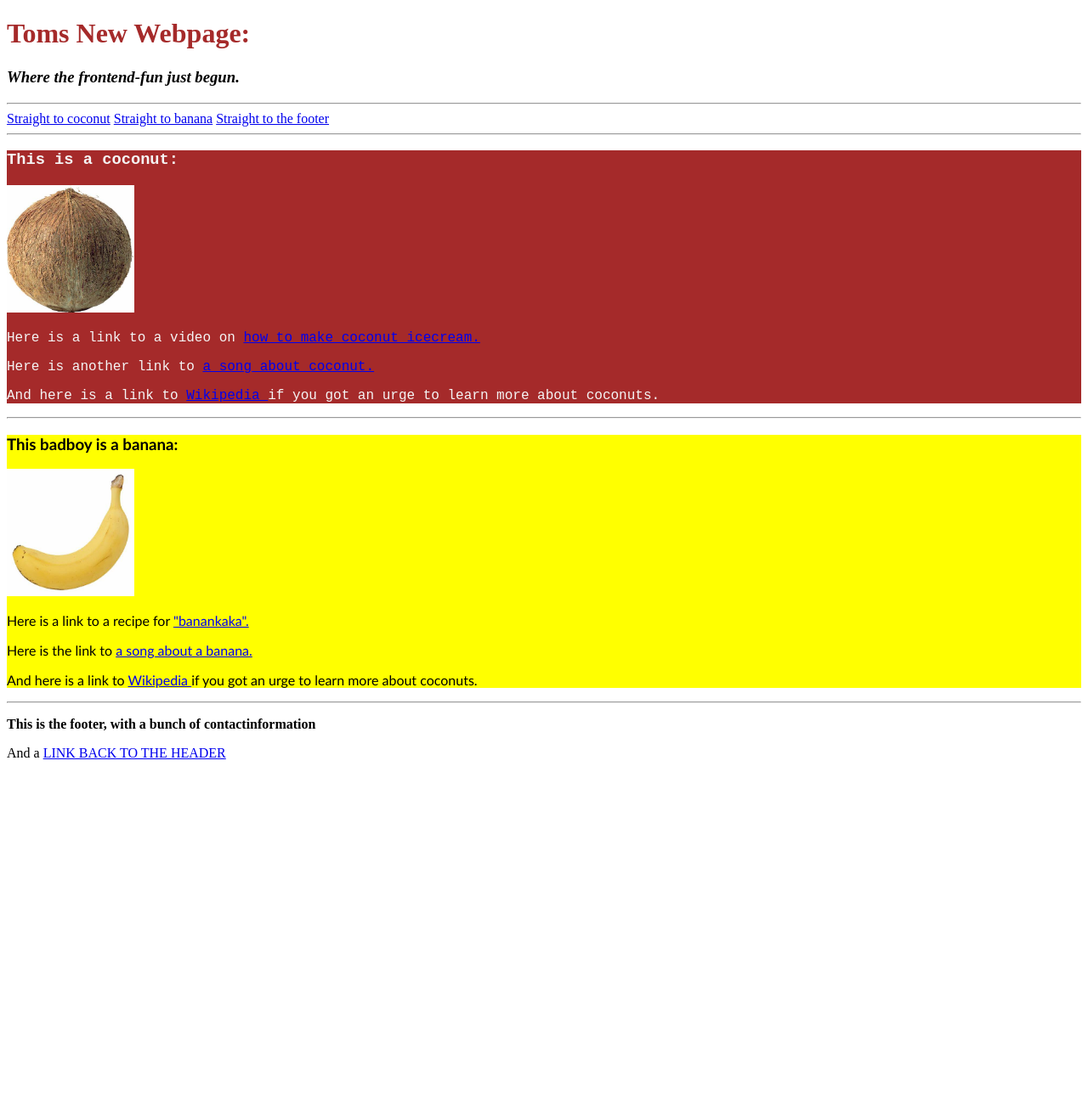
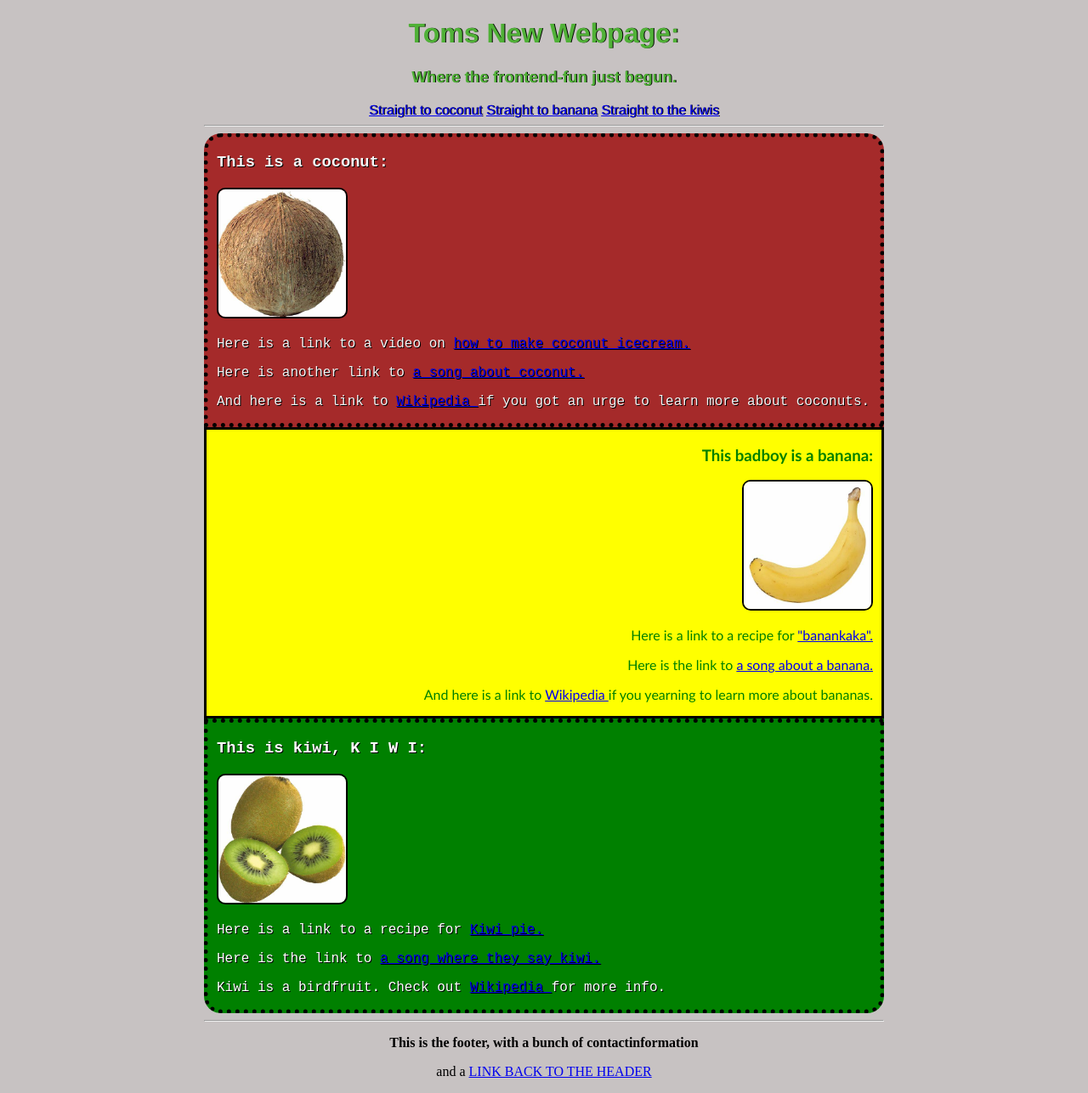
Before and after one commit to TomLindblad/Assignment1, a plain HTML site: page index.html in a window 1280 px wide. Shown: the whole page at 85% size. Before the commit the page ends 912 px from the top, so only its background shows below. Drawn offline with Linux system fonts and the light colour scheme.

Commit message:
added kiwi

```diff
--- a/Styles/styles.css
+++ b/Styles/styles.css
@@ -1,18 +1,62 @@
-h1
+
+body
 {
-    color: brown;
+    background-color: rgb(199, 194, 194);
+    width: 800px;
+    margin: auto;
+}
+
+img
+{
+    border: 2px solid black;
+    border-radius: 10px 10px 10px 10px;
+}
+
+#header
+{
+    text-align: center;
+    font-family:'Franklin Gothic Medium', 'Arial Narrow', Arial, sans-serif;
+    color: rgb(80, 177, 55);
+    text-shadow: 1px 0px black;
+}
+
+.fruit-left
+{
+    padding-left: 10px;
+    font-family: 'Courier New', Courier, monospace;
+    text-shadow: 1px 1px black;
+    border: 5px dotted black;
+}
+
+.fruit-right
+{
+    text-align: right;
+    padding-right: 10px;
+    font-family:'Trebuchet MS', 'Lucida Sans Unicode', 'Lucida Grande', 'Lucida Sans', Arial, sans-serif;
+    border: 3px solid black;
 }
 
 #coconut-section
 {
-        font-family: 'Courier New', Courier, monospace;
-        color: whitesmoke;
-        background-color: brown;
+    color: whitesmoke;
+    background-color: brown;
+    border-radius: 20px 20px 0 0;
 }
 
 #banana-section
 {
-
-    font-family:'Trebuchet MS', 'Lucida Sans Unicode', 'Lucida Grande', 'Lucida Sans', Arial, sans-serif;
+    color: green;
     background-color: yellow;
 }
+
+#kiwi-section
+{
+    color: white;
+    background-color: green;
+    border-radius:  0 0 20px 20px;
+}
+
+#the-footer
+{
+    text-align: center;
+}
--- a/index.html
+++ b/index.html
@@ -9,34 +9,41 @@
 <body>
     <header id="header">
         <h1>Toms New Webpage:</h1>
-        <h3><em>Where the frontend-fun just begun.</em></h3>
+        <h3>Where the frontend-fun just begun.</h3>
+        <nav>
+            <a href="#coconut-section">Straight to coconut</a>
+            <a href="#banana-section">Straight to banana</a>
+            <a href="#kiwi-section">Straight to the kiwis</a>
+        </nav>
     </header>
     <hr>
-    <nav>
-        <a href="#coconut-section">Straight to coconut</a>
-        <a href="#banana-section">Straight to banana</a>
-        <a href="#the-footer">Straight to the footer</a>
-    </nav>
-    <hr>
-    <section id="coconut-section">
+    <section class="fruit-left" id="coconut-section">
         <h3>This is a coconut:</h3>
         <img src="Images/OIP.jpg" alt="cocanut" width="150px" height="150px"><br>
         <p>Here is a link to a video on <a href="https://www.youtube.com/watch?v=SOAGx11GU4k"> how to make coconut icecream.</a></p>
         <p>Here is another link to <a href="https://www.youtube.com/watch?v=9OaPxkGzTcg">a song about coconut.</a></p>
         <p>And here is a link to <a href="https://en.wikipedia.org/wiki/Coconut">Wikipedia </a>if you got an urge to learn more about coconuts.</p>
     </section>
-    <hr>
-    <section id="banana-section">
+
+    <section class="fruit-right" id="banana-section">
         <h3>This badboy is a banana:</h3>
         <img src="Images/Benana.jpg" alt="banana" width="150px" height="150px"><br>
         <p>Here is a link to a recipe for <a href="https://www.arla.se/recept/banankaka/"> "banankaka".</a></p>
         <p>Here is the link to <a href="https://www.youtube.com/watch?v=B4w5QrvI3Y4">a song about a banana.</a></p>
-        <p>And here is a link to <a href="https://en.wikipedia.org/wiki/Banana">Wikipedia </a>if you got an urge to learn more about coconuts.</p>
+        <p>And here is a link to <a href="https://en.wikipedia.org/wiki/Banana">Wikipedia </a>if you yearning to learn more about bananas.</p>
+    </section>
+
+    <section class="fruit-left" id="kiwi-section">
+        <h3>This is kiwi, K I W I:</h3>
+        <img src="Images/Kiwis.jpg" alt="kiwi" width="150px" height="150px"><br>
+        <p>Here is a link to a recipe for <a href="https://www.epicurious.com/recipes/food/views/kiwi-lime-pie-51186410"> Kiwi pie.</a></p>
+        <p>Here is the link to <a href="https://www.youtube.com/watch?v=LI5P5qTpX0E">a song where they say kiwi.</a></p>
+        <p>Kiwi is a birdfruit. Check out <a href="https://en.wikipedia.org/wiki/Kiwi_(bird)">Wikipedia </a> for more info.</p>
     </section>
     <hr>
     <footer id="the-footer">
         <p><b>This is the footer, with a bunch of contactinformation</b></p>
-        <p>And a <a href="#header">LINK BACK TO THE HEADER</a></p>
+        <p>and a <a href="#header">LINK BACK TO THE HEADER</a></p>
     </footer>
 
 </body>
```
Also changed, not shown: Images/kiwis.jpg (added).
